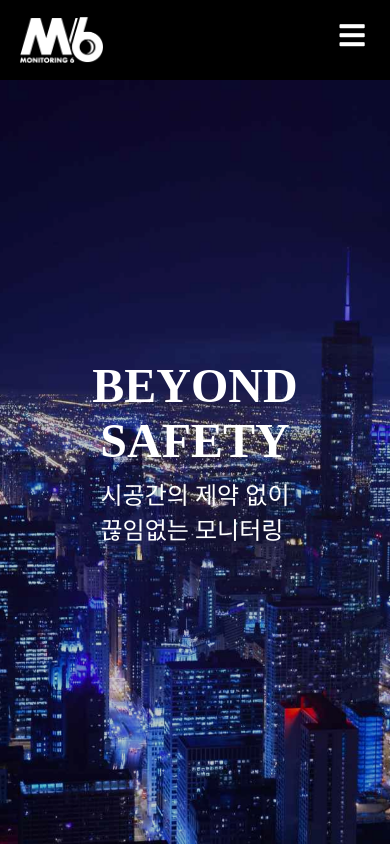
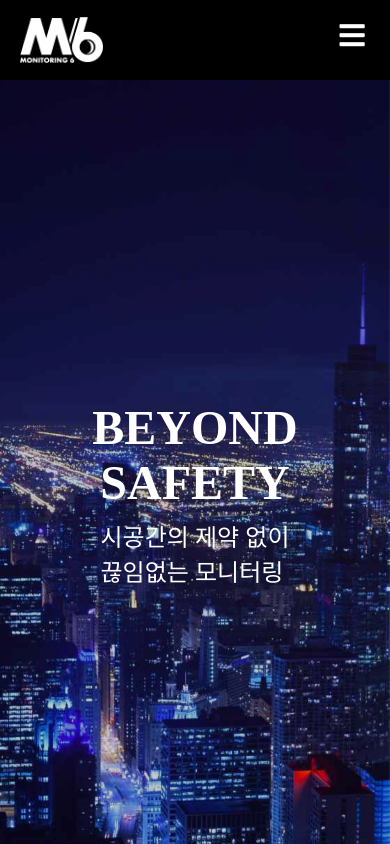
Before and after one commit to Monitoring6/monitoring6.github.io, a React (Create React App) app: page / in a window 390 px wide. Shown: the top 844 px of the page. Built offline with nearby package versions, Linux system fonts and the light colour scheme; a web font is replaced by a local one.

Commit message:
changed sizes at 440

```diff
--- a/src/components/HeroSection.css
+++ b/src/components/HeroSection.css
@@ -10,7 +10,7 @@ video {
 .background-img {
 	object-fit: cover;
 	width: 100%;
-	height: 100%;
+	height: 100vh;
 	position: fixed;
 	z-index: -1;
 }
@@ -79,7 +79,7 @@ video {
 	}
 }
 
-@media screen and (max-width: 433px) {
+@media screen and (max-width: 440px) {
 	.hero-container h1 {
 		color: white;
 		font-size: 3em;
@@ -89,4 +89,12 @@ video {
 	.hero-container p {
 		font-size: 1.5em;
 	}
+
+	.hero-container {
+		height: 110vh;
+	}
+
+	.background-img {
+		height: 110vh;
+	}
 }
```
